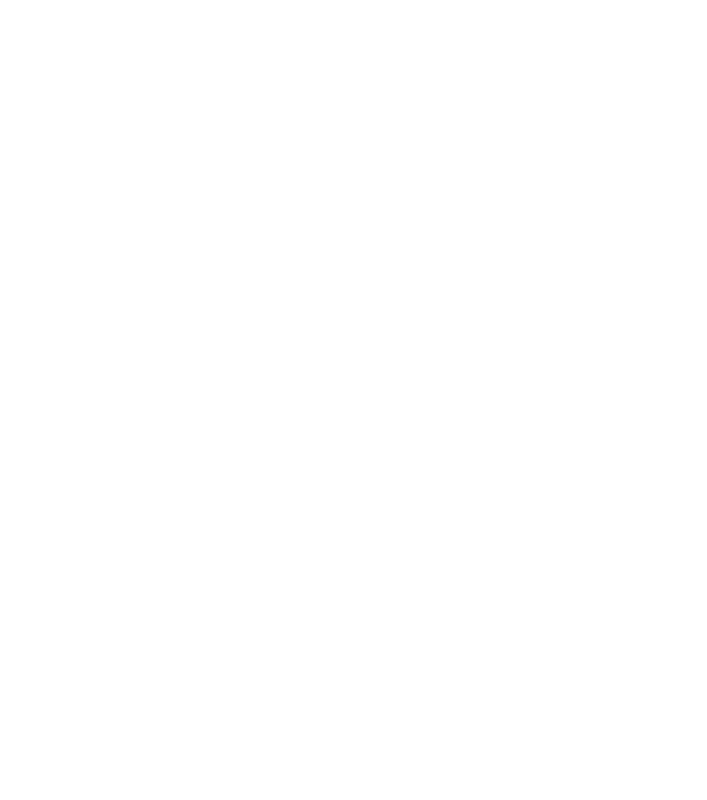
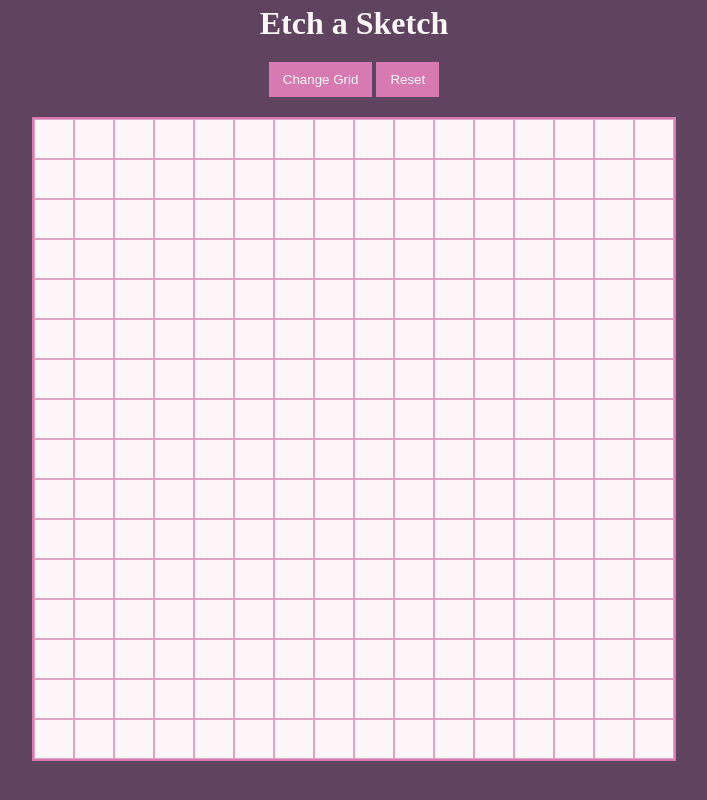
Before and after one commit to Alioth-Dev/Etch-a-Sketch, a plain HTML site: page index.html in a window 1280 px wide. Shown: the whole page, without its empty margins (286-993 px from the left). Drawn offline with Linux system fonts and the light colour scheme.

Commit message:
UI with Grid Generator Finished

```diff
--- a/index.html
+++ b/index.html
@@ -7,8 +7,23 @@
     <title>Etch a Sketch</title>
 </head>
 <body>
+    <div class="main">
+
+        <div class="title">
+            <h1>Etch a Sketch</h1>
+        </div>
+
+        <div class="controls">
+            <button class="grid_change">Change Grid</button>
+            <button class="reset">Reset</button>
+        </div>
+
+        <div class="container">
+
+        </div>
 
 
+    </div>
 
     <script src="script.js"></script>
 </body>
--- a/script.js
+++ b/script.js
@@ -1 +1,46 @@
-console.log("Connection Working")
+console.log("yoo Its working");
+
+const containerSize = 640;
+const gridContainer = document.querySelector('.container');
+const changeGrid = document.querySelector('.grid_change');
+const reset = document.querySelector('.reset');
+
+
+// Function to Create Grid of Any Size
+function createGrid(size) {
+
+    //Empty Grid Before Creating New Grid
+    gridContainer.innerHTML = '';
+
+    const squareSize = containerSize / size;
+
+    for (let i = 0; i < size*size; i++) {
+        const square = document.createElement('div');
+        square.style.width = squareSize + "px"
+        square.style.height = squareSize + "px"
+        square.style.border = "1px solid #E2A3C7"
+        square.style.boxSizing = "border-box"
+        square.style.backgroundColor = "#FDF7FA";
+
+
+        gridContainer.appendChild(square)
+    }
+
+}
+
+// Changing Size of Grid by Button
+changeGrid.addEventListener("click", () => {
+
+    let input = prompt("Please Enter Size", 16)
+    let num = parseInt(input)
+    if(isNaN(num) || num < 1 || num > 100) {
+        alert("Please Enter Between 1 - 100")
+        return
+    }
+    console.log(num)
+    createGrid(num)
+})
+
+
+//Default Size of Grid
+createGrid(16)
--- a/style.css
+++ b/style.css
@@ -0,0 +1,39 @@
+
+*{
+    /* box-sizing: border-box; */
+    margin: 0;
+    padding: 0;
+}
+
+body {
+    background-color: #60435F;
+}
+
+.main {
+    display: flex;
+    justify-content: space-around;
+    flex-direction: column;
+    align-items: center;
+}
+
+h1 {
+    margin-top: 5px;
+    color: #FDF7FA;
+}
+
+button {
+    border: none;
+    color: #FDF7FA;
+    background-color: #D67AB1;
+    padding: 10px 14px;
+}
+.controls {
+    margin-top: 20px;
+}
+.container {
+    display: flex;
+    flex-wrap: wrap;
+    width: 640px;
+    border: 2px solid #D67AB1;
+    margin-top: 20px;
+}
```
